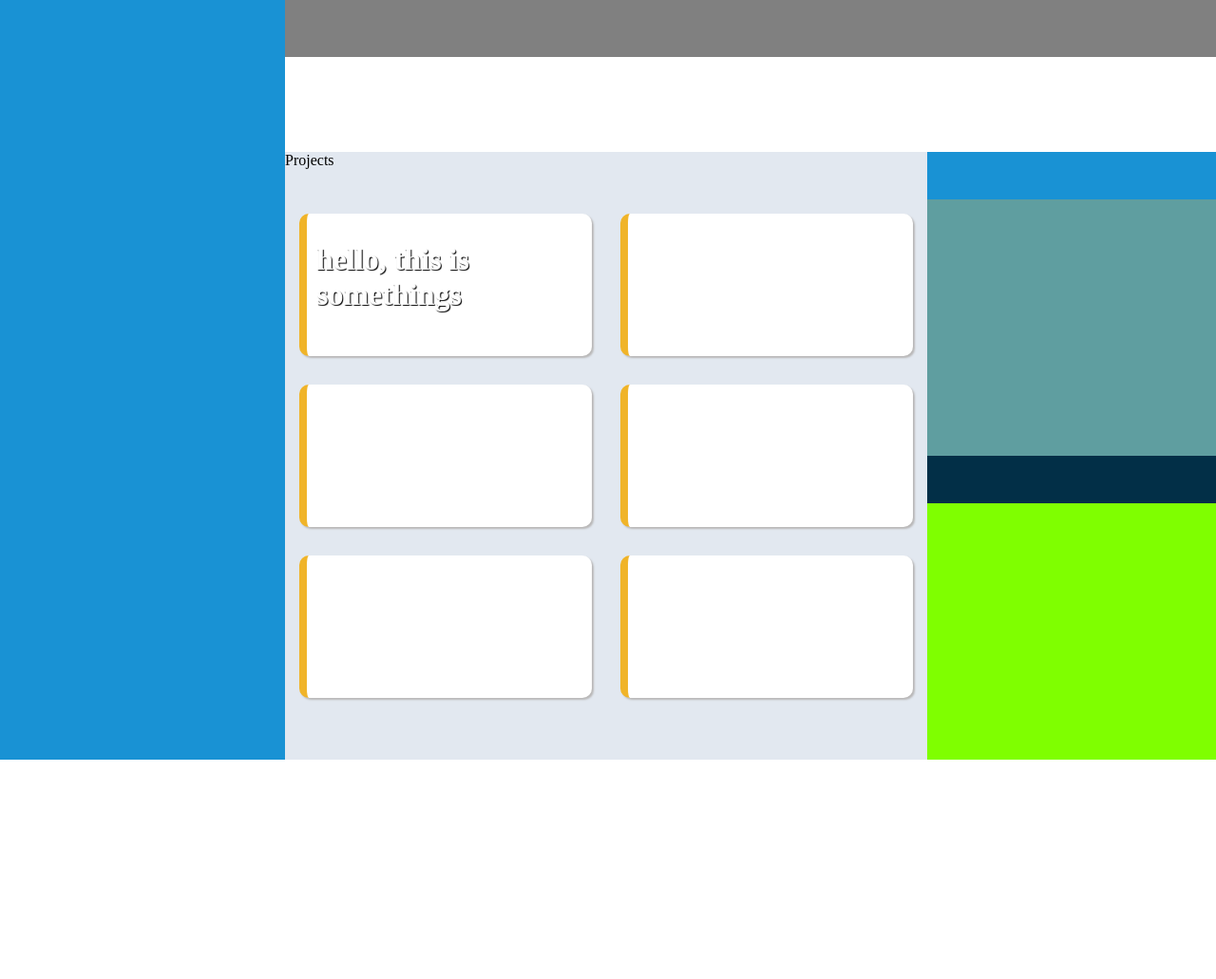
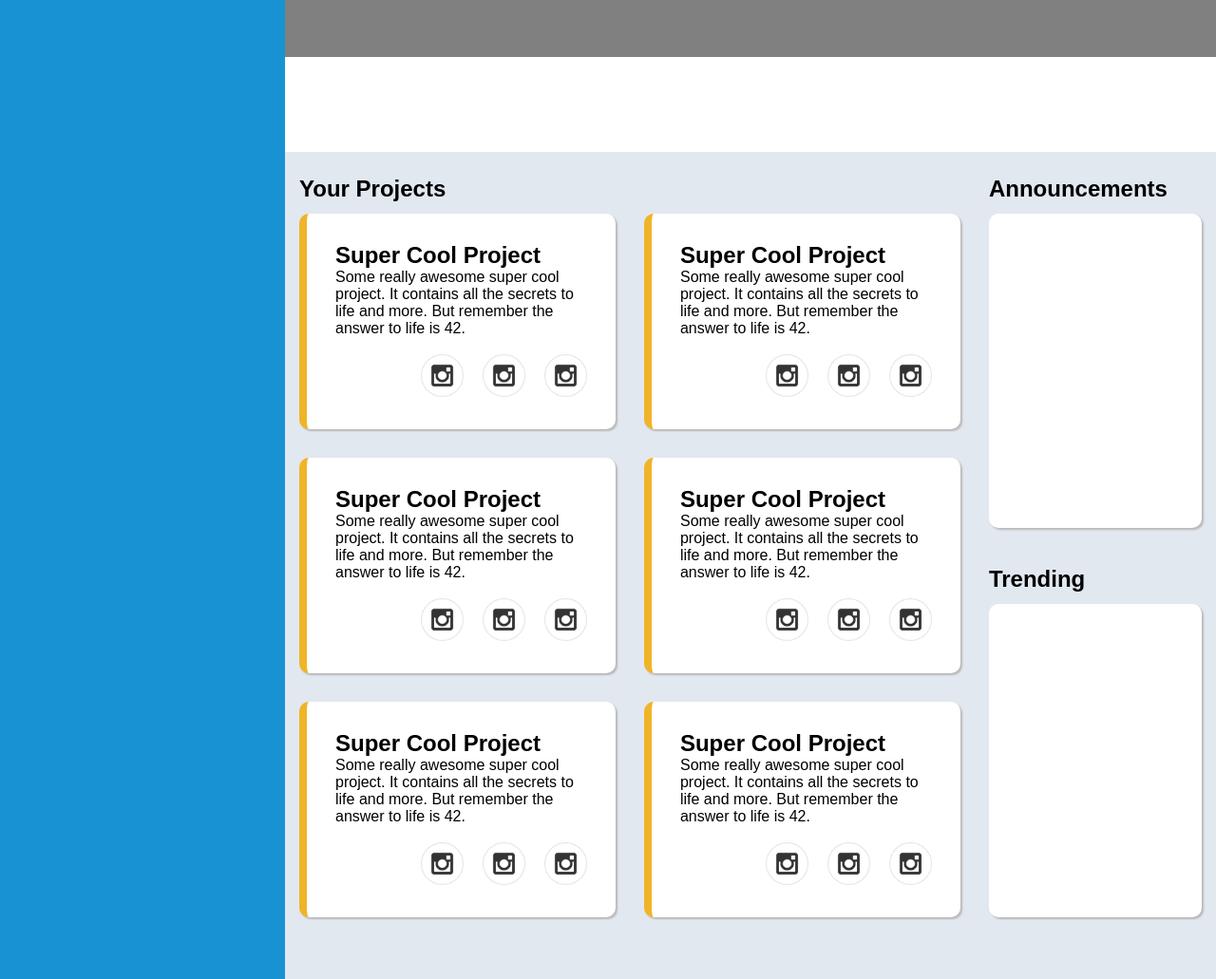
Before and after one commit to fraser-dempster/finished-dashboard-odin, a plain HTML site: page index.html in a window 1280 px wide. Shown: the whole page at 95% size. Before the commit the page ends 800 px from the top, so only its background shows below. Drawn offline with Linux system fonts and the light colour scheme.

Commit message:
added icons to project cards

```diff
--- a/index.css
+++ b/index.css
@@ -10,6 +10,30 @@ body {
     "sidebar header"
     "sidebar search"
     "sidebar main";
+  font-family: Arial, Helvetica, sans-serif;
+}
+
+p {
+  margin: 0;
+}
+
+button {
+  all: unset;
+  cursor: pointer;
+}
+
+button:focus {
+  outline: revert;
+}
+
+.title_text {
+  font-size: 1.5rem;
+  font-weight: bold;
+}
+
+.title_text_margin {
+  margin-left: 15px;
+  margin-top: 25px;
 }
 
 .sidebar {
@@ -29,12 +53,13 @@ body {
 
 .main {
   display: grid;
-  grid-template-columns: 2fr 0.9fr;
+  grid-template-columns: 2fr 0.7fr;
   grid-template-rows: 1fr;
   grid-template-areas: "projects main_sidebar";
 
-  background-color: #1992d4;
+  background-color: #e2e8f0;
   grid-area: main;
+  padding-bottom: 50px;
 }
 
 .projects {
@@ -49,29 +74,30 @@ body {
 
   background-color: #e2e8f0;
   grid-area: projects;
-  padding-bottom: 50px;
 }
 
 .project_title {
-  background-color: darkmagenta;
   grid-area: project_title;
 }
 
 .project_card {
   display: flex;
+  flex-direction: column;
   justify-content: left;
   align-items: top;
-  font-size: 2rem;
-  font-weight: bold;
-  color: white;
-  text-shadow: 1px 1px 1px black;
   border-radius: 10px;
+  padding: 30px;
   margin: 15px;
-  padding: 10px;
-  padding-top: 30px;
   box-shadow: 2px 2px 2px rgb(185, 184, 184);
   border-left: 8px solid #f0b429;
   background-color: #ffffff;
+}
+
+.project_icons {
+  display: flex;
+  gap: 20px;
+  margin-top: 18px;
+  justify-content: right;
 }
 
 .project_1 {
@@ -108,26 +134,47 @@ body {
     "trending_title"
     "trending";
 
-  background-color: rgb(236, 135, 2);
+  background-color: #e2e8f0;
   grid-area: main_sidebar;
 }
 
 .announcements {
-  background-color: cadetblue;
   grid-area: announcements;
+
+  display: flex;
+  justify-content: left;
+  align-items: top;
+  font-size: 1rem;
+  color: #000000;
+  border-radius: 10px;
+  margin: 15px;
+  padding: 10px;
+  padding-top: 10px;
+  box-shadow: 2px 2px 2px rgb(185, 184, 184);
+  background-color: #ffffff;
 }
 
 .trending {
-  background-color: chartreuse;
+  background-color: #ffffff;
   grid-area: trending;
+
+  display: flex;
+  justify-content: left;
+  align-items: top;
+  font-size: 1rem;
+  color: #000000;
+  border-radius: 10px;
+  margin: 15px;
+  padding: 10px;
+  padding-top: 10px;
+  box-shadow: 2px 2px 2px rgb(185, 184, 184);
+  background-color: #ffffff;
 }
 
 .announcements_title {
-  background-color: #1992d4;
   grid-area: announcements_title;
 }
 
 .trending_title {
-  background-color: #022f47;
   grid-area: trending_title;
 }
--- a/index.html
+++ b/index.html
@@ -12,18 +12,124 @@
     <div class="header"></div>
     <div class="main">
       <div class="projects">
-        <div class="projects_title">Projects</div>
-        <div class="project_card project_1">hello, this is somethings</div>
-        <div class="project_card project_2"></div>
-        <div class="project_card project_3"></div>
-        <div class="project_card project_4"></div>
-        <div class="project_card project_5"></div>
-        <div class="project_card project_6"></div>
+        <div class="title_text title_text_margin project_title">
+          Your Projects
+        </div>
+        <div class="project_card project_1">
+          <p class="title_text">Super Cool Project</p>
+          <p>
+            Some really awesome super cool project. It contains all the secrets
+            to life and more. But remember the answer to life is 42.
+          </p>
+          <div class="project_icons">
+            <button>
+              <img src="assets/instagram.png" width="45px" alt="instagram" />
+            </button>
+            <button>
+              <img src="assets/instagram.png" width="45px" alt="instagram" />
+            </button>
+            <button>
+              <img src="assets/instagram.png" width="45px" alt="instagram" />
+            </button>
+          </div>
+        </div>
+        <div class="project_card project_2">
+          <p class="title_text">Super Cool Project</p>
+          <p>
+            Some really awesome super cool project. It contains all the secrets
+            to life and more. But remember the answer to life is 42.
+          </p>
+          <div class="project_icons">
+            <button>
+              <img src="assets/instagram.png" width="45px" alt="instagram" />
+            </button>
+            <button>
+              <img src="assets/instagram.png" width="45px" alt="instagram" />
+            </button>
+            <button>
+              <img src="assets/instagram.png" width="45px" alt="instagram" />
+            </button>
+          </div>
+        </div>
+        <div class="project_card project_3">
+          <p class="title_text">Super Cool Project</p>
+          <p>
+            Some really awesome super cool project. It contains all the secrets
+            to life and more. But remember the answer to life is 42.
+          </p>
+          <div class="project_icons">
+            <button>
+              <img src="assets/instagram.png" width="45px" alt="instagram" />
+            </button>
+            <button>
+              <img src="assets/instagram.png" width="45px" alt="instagram" />
+            </button>
+            <button>
+              <img src="assets/instagram.png" width="45px" alt="instagram" />
+            </button>
+          </div>
+        </div>
+        <div class="project_card project_4">
+          <p class="title_text">Super Cool Project</p>
+          <p>
+            Some really awesome super cool project. It contains all the secrets
+            to life and more. But remember the answer to life is 42.
+          </p>
+          <div class="project_icons">
+            <button>
+              <img src="assets/instagram.png" width="45px" alt="instagram" />
+            </button>
+            <button>
+              <img src="assets/instagram.png" width="45px" alt="instagram" />
+            </button>
+            <button>
+              <img src="assets/instagram.png" width="45px" alt="instagram" />
+            </button>
+          </div>
+        </div>
+        <div class="project_card project_5">
+          <p class="title_text">Super Cool Project</p>
+          <p>
+            Some really awesome super cool project. It contains all the secrets
+            to life and more. But remember the answer to life is 42.
+          </p>
+          <div class="project_icons">
+            <button>
+              <img src="assets/instagram.png" width="45px" alt="instagram" />
+            </button>
+            <button>
+              <img src="assets/instagram.png" width="45px" alt="instagram" />
+            </button>
+            <button>
+              <img src="assets/instagram.png" width="45px" alt="instagram" />
+            </button>
+          </div>
+        </div>
+        <div class="project_card project_6">
+          <p class="title_text">Super Cool Project</p>
+          <p>
+            Some really awesome super cool project. It contains all the secrets
+            to life and more. But remember the answer to life is 42.
+          </p>
+          <div class="project_icons">
+            <button>
+              <img src="assets/instagram.png" width="45px" alt="instagram" />
+            </button>
+            <button>
+              <img src="assets/instagram.png" width="45px" alt="instagram" />
+            </button>
+            <button>
+              <img src="assets/instagram.png" width="45px" alt="instagram" />
+            </button>
+          </div>
+        </div>
       </div>
       <div class="main_sidebar">
-        <div class="announcements_title"></div>
+        <div class="title_text title_text_margin announcements_title">
+          Announcements
+        </div>
         <div class="announcements"></div>
-        <div class="trending_title"></div>
+        <div class="title_text title_text_margin trending_title">Trending</div>
         <div class="trending"></div>
       </div>
     </div>
```
Also changed, not shown: assets/instagram.png (added).
